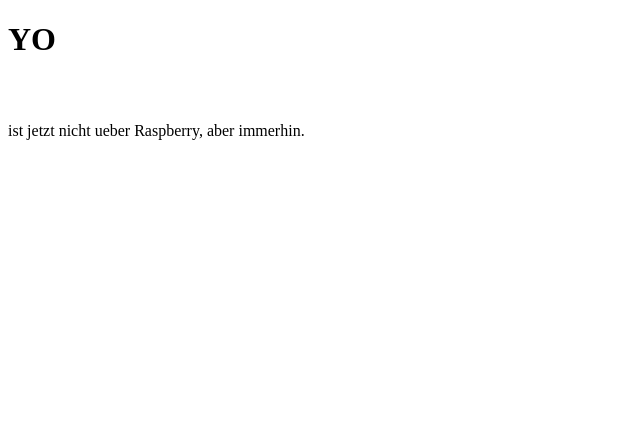
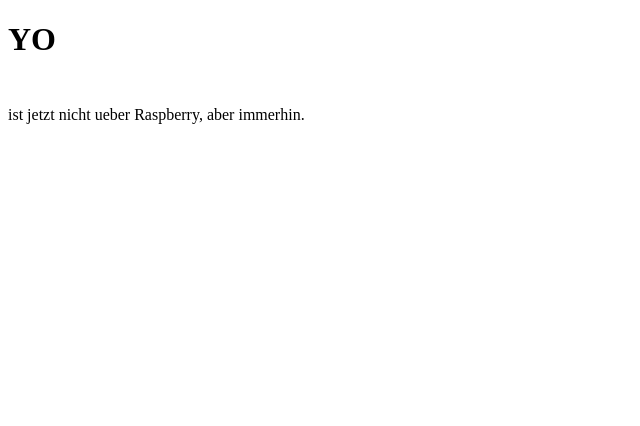
Before and after one commit to desanex/desanex.github.io, a plain HTML site: page index.html in a window 1280 px wide. Shown: the whole page, without its empty margins (0-640 px from the left). Drawn offline with Linux system fonts and the light colour scheme.

Commit message:
Update index.html

```diff
--- a/index.html
+++ b/index.html
@@ -9,7 +9,7 @@
 
   <marquee direction="down"><marquee direction="right"> was geht bei dir? </marquee></marquee>
 <br>
-  <blink><p> ist jetzt nicht ueber Raspberry, aber immerhin.<p></blink>
+  <blink> ist jetzt nicht ueber Raspberry, aber immerhin.</blink>
 <br><br>
   <marquee direction="right"><img src="lisa.jpg" alt="yea, mouseovertext"></marquee>
 
```
